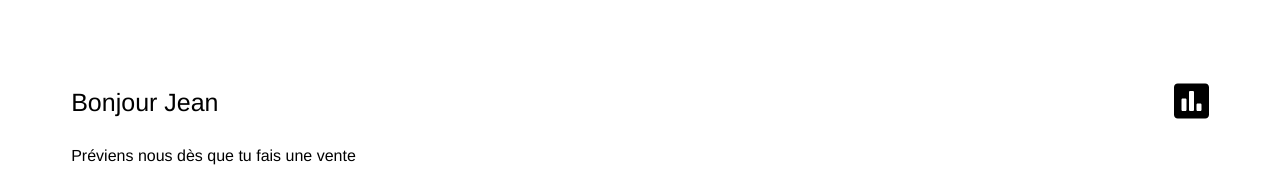
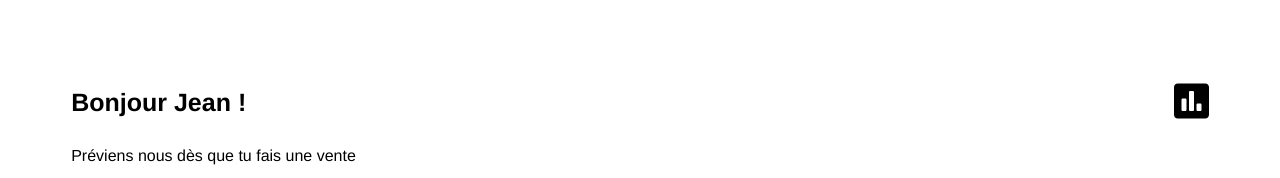
Before and after one commit to Corentin-glt/kata, a React app: page /#/report in a window 1280 px wide. Shown: the top 178 px of the page. Built offline with nearby package versions, Linux system fonts and the light colour scheme.

Commit message:
final draft

```diff
--- a/src/Actions/Pack/pack.js
+++ b/src/Actions/Pack/pack.js
@@ -53,7 +53,6 @@ export const updatePackError = (error) => {
 export const createPack = (pack) => {
   return (dispatch) => {
     dispatch(loadingPack());
-    console.log(pack);
     if (!pack.title || typeof pack.title !== 'string' ||
       pack.title.length === 0 || !pack.price ||
       typeof pack.price !== 'number' || !pack.user_id ||
--- a/src/Components/menu/menu.js
+++ b/src/Components/menu/menu.js
@@ -12,7 +12,7 @@ export default function Menu(props) {
   const {name, stats} = props;
   return (
     <div className="menuContainer">
-      <h1 className="menuTitle">Bonjour {name}</h1>
+      <h1 className="menuTitle">Bonjour {name} !</h1>
       {stats ?
         <Link
           className="linkMenu" to="/report"
--- a/src/Components/menu/menu.scss
+++ b/src/Components/menu/menu.scss
@@ -17,7 +17,7 @@ $fontFamily: Helvetica, sans-serif;
   .menuTitle {
     font-family: $fontFamily;
     font-size: $titleFontSize;
-    font-weight: lighter;
+    font-weight: Bolder;
   }
 }
 
--- a/src/Pages/Stats/statsContainer.js
+++ b/src/Pages/Stats/statsContainer.js
@@ -18,7 +18,6 @@ class Stats extends Component {
   componentWillMount(){
     let newArrayPacks = [];
     const packsReducer = [...this.props.packReducer.packs.reverse()];
-    console.log('\n \nBEFORE ==> ', packsReducer);
     packsReducer.forEach(item => {
       const found = newArrayPacks.some(newItem => newItem.title.toLowerCase() === item.title.toLowerCase());
       if (!found) {
@@ -33,9 +32,7 @@ class Stats extends Component {
         });
       }
     });
-    console.log(newArrayPacks);
     this.setState({myPacks: newArrayPacks});
-    console.log('\n \nAFTER ==> ', packsReducer)
   }
 
   render() {
--- a/src/Pages/Stats/statsScene.js
+++ b/src/Pages/Stats/statsScene.js
@@ -8,7 +8,6 @@ import Reporting from "../../Components/reporting/reporting";
 const StatsScene = (props) => {
   return(
     <div>
-      STATS
       <div className="containerMyPacks">
         <Reporting myPacks={props.myPacks}
                    isUpdate={false}
--- a/src/index.scss
+++ b/src/index.scss
@@ -1,3 +1,2 @@
 @import 'Pages/Report/report.scss';
-@import 'Pages/Stats/stats.scss';
 @import 'Pages/Home/home.scss';
```
Also changed, not shown: src/Pages/Stats/stats.scss (deleted).
